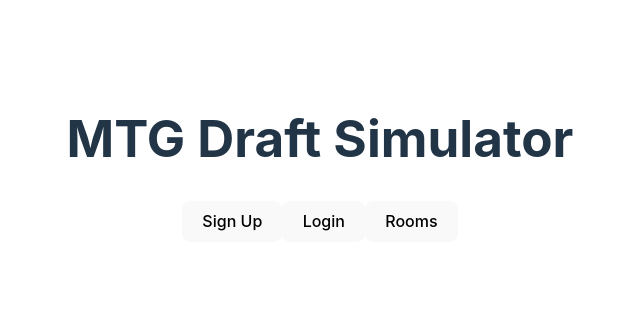
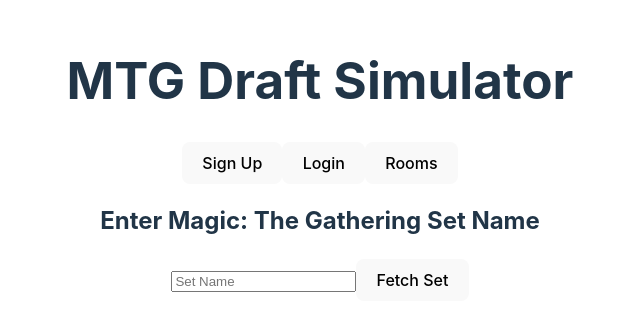
Before and after one commit to JesusRivera00/Mtg_Draft_Simulator, a React (Vite) app in the folder frontend/: page /room/1 in a window 1280 px wide. Shown: the part 241-572 px from the top of the page, without its empty margins (320-960 px from the left). Built offline with nearby package versions, Linux system fonts and the light colour scheme; no server answers.

Commit message:
feat/implement-saving-cards

```diff
--- a/frontend/src/App.tsx
+++ b/frontend/src/App.tsx
@@ -2,6 +2,7 @@
 import { BrowserRouter as Router, Route, Routes, Link } from 'react-router-dom';
 import Auth from './components/Auth';
 import Rooms from './components/Rooms';
+import Room from './components/Room';
 import './App.css';
 
 const App: React.FC = () => {
@@ -18,6 +19,7 @@
           <Route path="/signup" element={<Auth mode="signup" />} />
           <Route path="/login" element={<Auth mode="login" />} />
           <Route path="/rooms" element={<Rooms />} />
+          <Route path="/room/:roomId" element={<Room />} />
         </Routes>
       </div>
     </Router>
--- a/frontend/src/components/Auth.tsx
+++ b/frontend/src/components/Auth.tsx
@@ -17,7 +17,7 @@
   const handleSignUp = async () => {
     setError(null);
     try {
-      const { data, error } = await supabase.auth.signUp({ email, password });
+      const { data, error } = await supabase.auth.signUp({ email, password }, { redirectTo: window.location.origin });
       if (error) throw error;
       console.log('User signed up:', data.user);
     } catch (error: any) {
--- /dev/null
+++ b/frontend/src/components/Room.tsx
@@ -0,0 +1,42 @@
+import React, { useState } from 'react';
+import axios from 'axios';
+
+const Room: React.FC = () => {
+  const [setName, setSetName] = useState<string>('');
+  const [message, setMessage] = useState<string>('');
+
+  const handleFetchSet = async () => {
+    try {
+      const response = await axios.get(`https://api.scryfall.com/sets/${setName}`);
+      const cardsResponse = await axios.get(response.data.search_uri);
+      const cards = cardsResponse.data.data;
+
+      // Save cards in batches
+      const batchSize = 20;
+      for (let i = 0; i < cards.length; i += batchSize) {
+        const batch = cards.slice(i, i + batchSize);
+        await axios.post('http://localhost:3000/api/cards', { cards: batch });
+      }
+
+      setMessage(`Fetched and saved ${cards.length} cards from set ${setName}`);
+    } catch (error) {
+      setMessage(`Error fetching set: ${(error as any).response.data}`);
+    }
+  };
+
+  return (
+    <div>
+      <h2>Enter Magic: The Gathering Set Name</h2>
+      <input
+        type="text"
+        placeholder="Set Name"
+        value={setName}
+        onChange={(e) => setSetName(e.target.value)}
+      />
+      <button onClick={handleFetchSet}>Fetch Set</button>
+      {message && <p>{message}</p>}
+    </div>
+  );
+};
+
+export default Room;
--- a/frontend/src/components/Rooms.tsx
+++ b/frontend/src/components/Rooms.tsx
@@ -1,15 +1,18 @@
 import React, { useState } from 'react';
 import axios from 'axios';
+import { useNavigate } from 'react-router-dom';
 
 const Rooms: React.FC = () => {
   const [roomName, setRoomName] = useState<string>('');
   const [roomId, setRoomId] = useState<string>('');
   const [message, setMessage] = useState<string>('');
+  const navigate = useNavigate();
 
   const handleCreateRoom = async () => {
     try {
       const response = await axios.post<{ roomId: string }>('http://localhost:3000/api/rooms', { name: roomName });
       setMessage(`Room created with ID: ${response.data.roomId}`);
+      navigate(`/room/${response.data.roomId}`);
     } catch (error) {
       setMessage(`Error creating room: ${(error as any).response.data}`);
     }
@@ -19,6 +22,7 @@
     try {
       const response = await axios.post<{ room: { name: string } }>('http://localhost:3000/api/rooms/join', { roomId });
       setMessage(`Joined room: ${response.data.room.name}`);
+      navigate(`/room/${roomId}`);
     } catch (error) {
       setMessage(`Error joining room: ${(error as any).response.data}`);
     }
```
Also changed, not shown: 2 other files (tests, documents, lock files or other folders).
